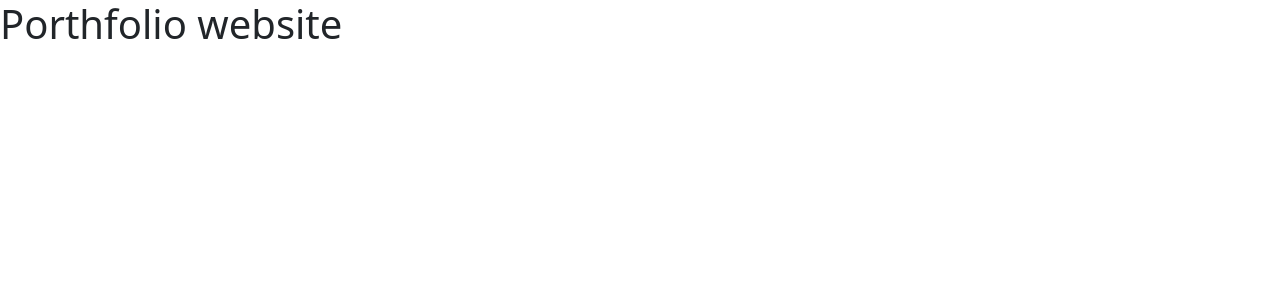
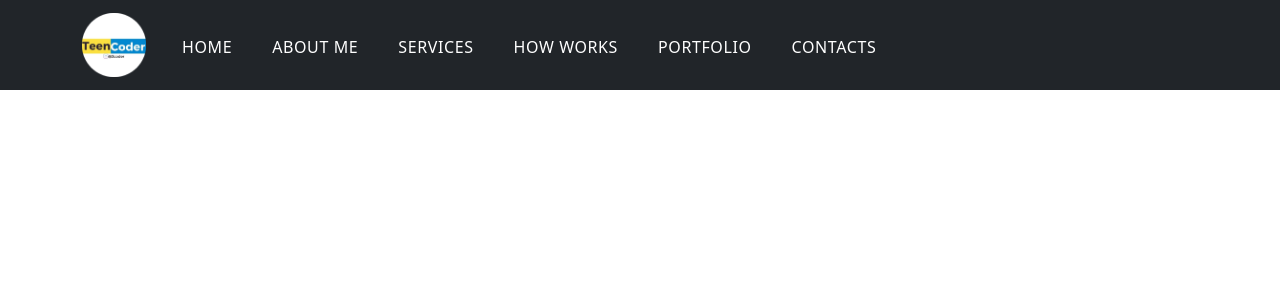
Before and after one commit to hemantkumar101010/react-portfolio-project, a React (Create React App) app: page / in a window 1280 px wide. Shown: the top 300 px of the page. Built offline with nearby package versions, Linux system fonts and the light colour scheme.

Commit message:
first commit

```diff
--- a/package.json
+++ b/package.json
@@ -4,6 +4,9 @@
   "private": true,
   "homepage": "http:hemantkumar101010.github.io/react-portfolio-project",
   "dependencies": {
+    "@fortawesome/fontawesome-svg-core": "^1.2.36",
+    "@fortawesome/free-solid-svg-icons": "^5.15.4",
+    "@fortawesome/react-fontawesome": "^0.1.15",
     "@testing-library/jest-dom": "^5.14.1",
     "@testing-library/react": "^11.2.7",
     "@testing-library/user-event": "^12.8.3",
--- a/src/App.css
+++ b/src/App.css
@@ -1,3 +1,16 @@
+
+@import url('https://fonts.googleapis.com/css2?family=Roboto+Condensed:wght@300&display=swap');
+
+:root{
+--primary-white: #fff;
+--primary-orange: #f9ab00;
+--primary-dark:  rgba(255,255,255,0)
+}
+
+body{
+  font-family: "Roboto Condesed" sans-serif;
+}
+
 .App {
   text-align: center;
 }
@@ -36,3 +49,39 @@
     transform: rotate(360deg);
   }
 }
+
+.logo{
+  width: 4rem;
+}
+
+nav a.nav-link{
+  /* font-weight: 500; */
+  letter-spacing: 0.0375rem;
+  cursor: pointer;
+}
+
+nav ul li{
+  text-transform: uppercase;
+}
+
+.navbar-nav > li > a {
+  margin-right: 0.75rem;
+  margin-left: 0.75rem;
+  color: var(--primary-white)!important;
+  border-top: 0.1875rem solid var(--primary-dark);
+}
+
+/* .navbar-brand{
+  max-width: 17.25rem;
+  padding: 0 !important;
+  height: 6rem !important;
+} */
+
+.navbar-nav > li > a.active , .navbar-nav > li > a.active:focus {
+
+  border-top: 0.1875rem solid var(--primary-white);
+
+}
+.navbar-nav > li > a:hover{
+  border-top: 0.1875rem solid var(--primary-white);
+}
--- a/src/App.js
+++ b/src/App.js
@@ -1,8 +1,9 @@
 import './App.css';
+import Navbar from './components/Navbar';
 import "bootstrap/dist/css/bootstrap.min.css";
 function App() {
   return (
-      <h1>Porthfolio website</h1>
+     <Navbar />
   );
 }
 export default App;
--- /dev/null
+++ b/src/components/Navbar.js
@@ -0,0 +1,44 @@
+import React from 'react';
+import logo from "../3coder.png";
+import { FontAwesomeIcon } from "@fortawesome/react-fontawesome";
+import { faBars } from "@fortawesome/free-solid-svg-icons";
+
+
+const Navbar = () => {
+    return (
+        <nav class="navbar navbar-expand-lg navbar-light bg-dark">
+<div className="container">
+        <a class="navbar-brand" href="#"><img className="logo" src ={logo} alt="3coder logo" /></a>
+        <button class="navbar-toggler" type="button" data-toggle="collapse" data-target="#navbarSupportedContent" aria-controls="navbarSupportedContent" aria-expanded="false" aria-label="Toggle navigation">
+        < FontAwesomeIcon icon={faBars} style={{color : "#fff"}}/>
+        </button>
+
+        <div className="collapse navbar-collapse" id="navbarSupportedContent">
+          <ul className="navbar-nav mr-auto">
+            <li className="nav-item active">
+              <a className="nav-link" href="#">Home <span className="sr-only"></span></a>
+            </li>
+            <li className="nav-item">
+              <a className="nav-link" href="#">About Me</a>
+            </li>
+            <li className="nav-item">
+              <a className="nav-link" href="#">services</a>
+            </li>
+            <li className="nav-item">
+              <a className="nav-link" href="#">how works</a>
+            </li>
+            <li className="nav-item">
+              <a className="nav-link" href="#">portfolio </a>
+            </li>
+            <li className="nav-item">
+              <a className="nav-link" href="#">contacts</a>
+            </li>
+          </ul>
+
+        </div>
+</div>
+
+      </nav>
+    )
+}
+export default Navbar
```
Also changed, not shown: src/3coder.png (added), 1 other file (tests, documents, lock files or other folders).
